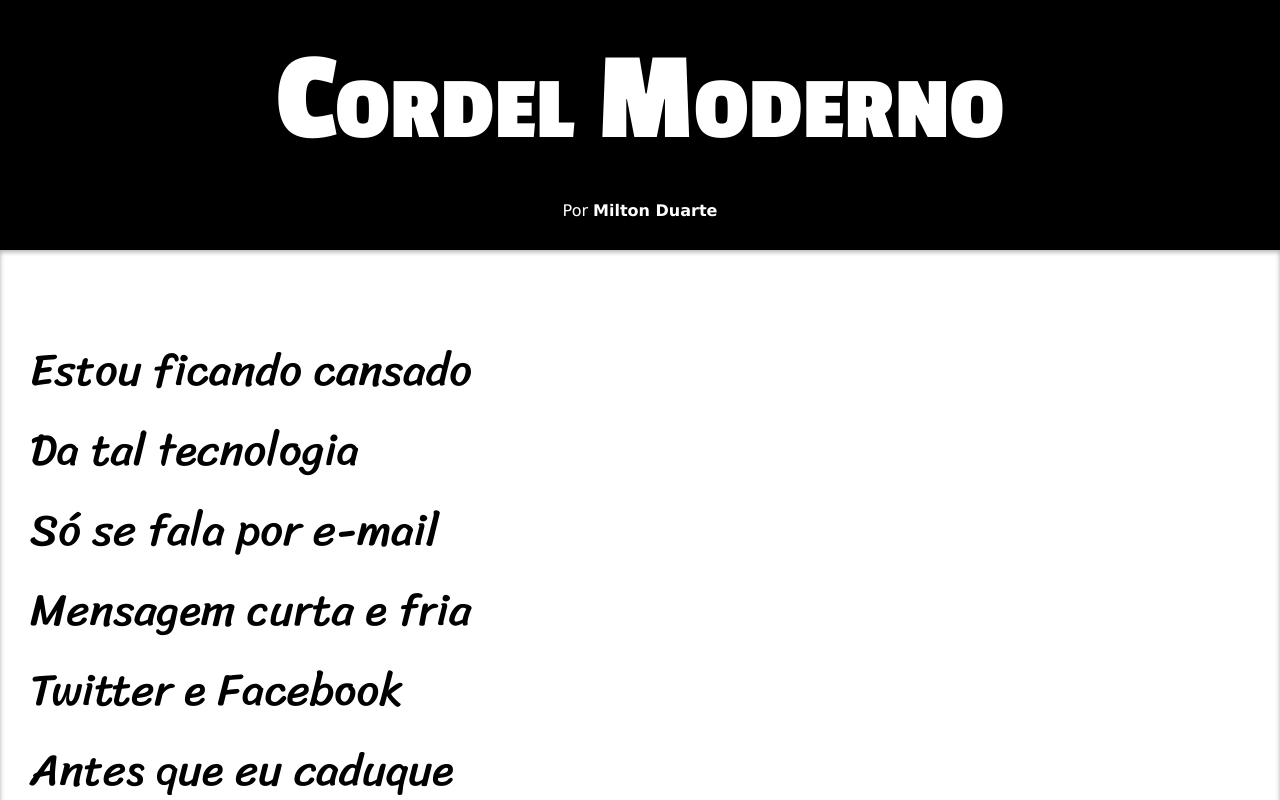
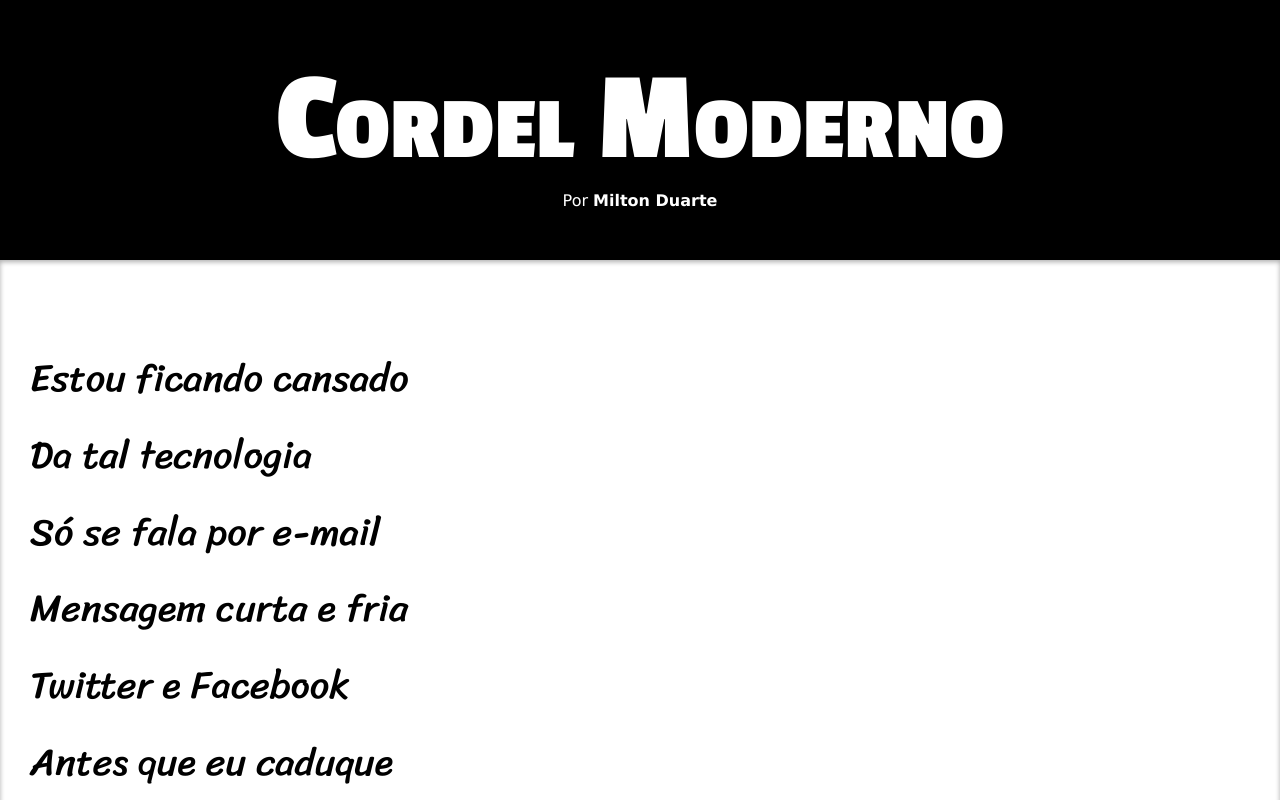
Before and after one commit to Napoleao1/Html-css, a plain HTML site: page desafios/desafio012/index.html in a window 1280 px wide. Shown: the top 800 px of the page. Drawn offline with Linux system fonts and the light colour scheme.

Commit message:
atualizei site

```diff
--- a/desafios/desafio012/style.css
+++ b/desafios/desafio012/style.css
@@ -15,6 +15,12 @@
     margin: 0;
     font-size: 1em;
 }
+
+html,body{
+    font-family: var(--fontenormal);
+    min-height: 100vh;
+    background-color: rgba(169, 169, 169, 0);
+}
 header{
     background-color: black;
     color: white;
@@ -27,19 +33,20 @@ header h1{
     font-family: var(--fontecabeçalho);
     font-size: 10vw;
     font-variant: small-caps;
-    padding-top: 30px;
+    padding-top: 50px;
 }
 
 header p{
-    padding: 30px;
+   padding-bottom: 50px;
     color: white;
     font-family: Verdana, Geneva, Tahoma, sans-serif;
-    font-weight: normal;
+
     font-size: 2vh;
 }
 header a {
     color: white;
     text-decoration: none;
+    font-weight: bolder;
 }
 
 header a:hover{
@@ -54,12 +61,19 @@ section {
     padding-top: 10vh;
     padding-bottom: 10vh;
     padding-left: 30px;
-    font-size: 3.5vw;
+    font-size: 3vw;
+    line-height: 2em;
 }
 
+section > p{
+    padding-bottom: 2em;
+
+}
+
+
 #fundo{
-    background-color: rgba(0, 0, 0, 0.425);
-
+    background-color: rgba(0, 0, 0, 0.295);
+    text-shadow: 3px 2px 6px black;
   padding-left: 5px;
     display: inline-block;
 
@@ -71,7 +85,7 @@ section.container1{
    color: white;
     background-image: url(imagens/background001.jpg);
     background-repeat: no-repeat;
-    background-position: right;
+    background-position: right center;
     background-size: cover;
     background-attachment: fixed;
 }
@@ -80,7 +94,7 @@ section.container2{
     color: white;
     background-image: url(imagens/background002.jpg);
     background-repeat: no-repeat;
-    background-position: right;
+    background-position: right center;
     background-size: cover;
     background-attachment: fixed;
 
@@ -90,9 +104,9 @@ section.container2{
     display: inline-block;
     background-color: rgba(0, 0, 0, 0.384);
     padding-left: 5px;
+    text-shadow: 1px 5px 12px rgba(0, 0, 0, 0.726);
+}
 
-
-}
 
 footer{
     background-color: black;
```
